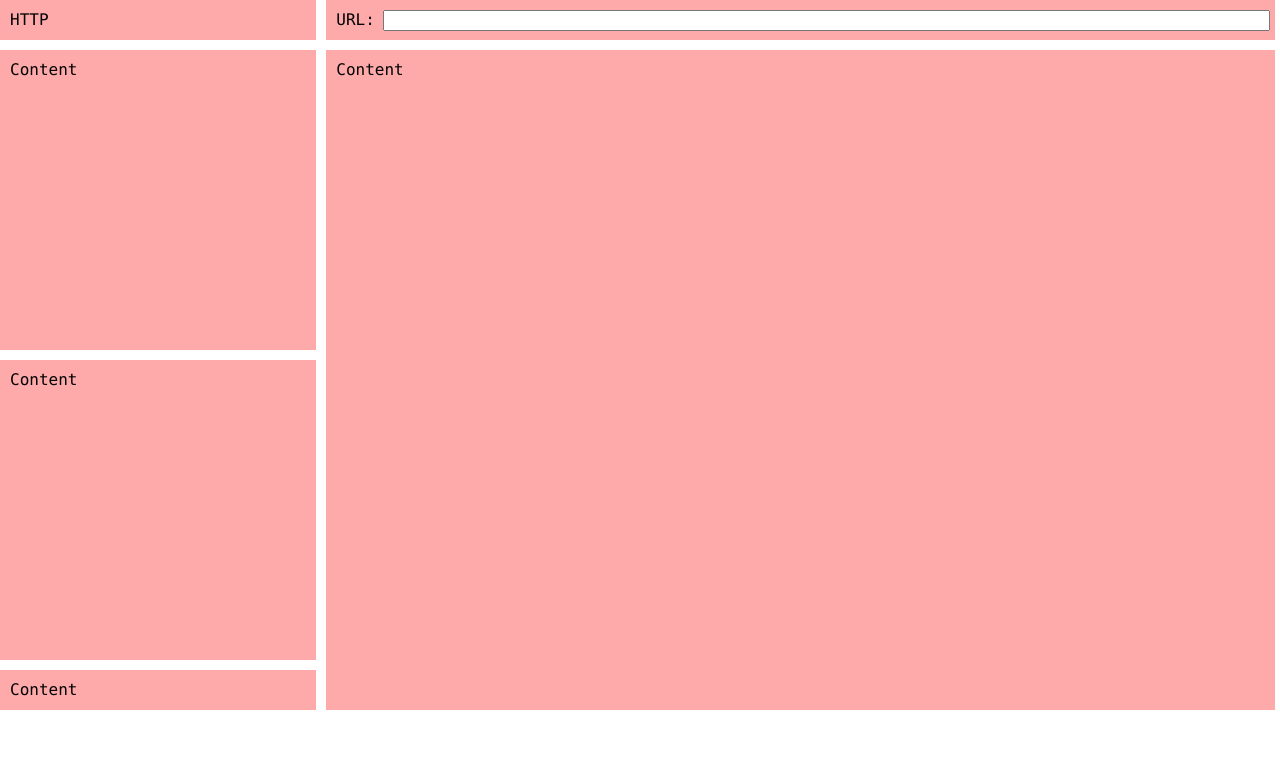
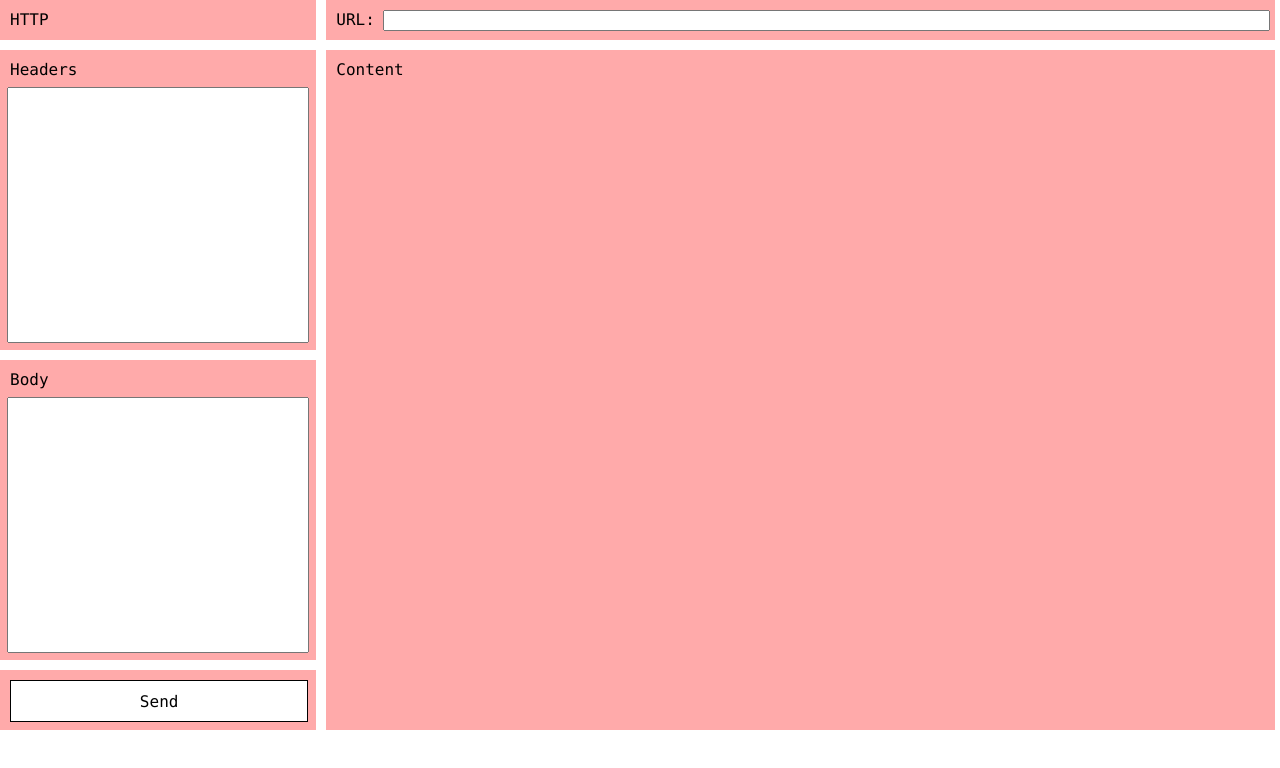
Before and after one commit to myfunc/api-client-extended, a website: page www/index.html in a window 1280 px wide. Drawn offline with Linux system fonts and the light colour scheme.

Commit message:
Few blocks designed

```diff
--- a/www/index.html
+++ b/www/index.html
@@ -16,9 +16,23 @@
 			</div>
 		</div>
 		<div class="block response-block">Content</div>
-		<div class="block headers-block">Content</div>
-		<div class="block body-block">Content</div>
-		<div class="block send-button-block">Content</div>
+		<div class="block headers-block input-block">
+			<div class="label">Headers</div>
+			<div class="input-wrapper">
+				<textarea class="input"></textarea>
+			</div>
+		</div>
+		<div class="block body-block input-block">
+			<div class="label">Body</div>
+			<div class="input-wrapper">
+				<textarea class="input"></textarea>
+			</div>
+		</div>
+		<div class="block send-button-block">
+			<div class="send-button">
+				<span class="send-button-text">Send</span>
+			</div>
+		</div>
 	</div>
 </body>
 </html>
--- a/www/style.css
+++ b/www/style.css
@@ -7,7 +7,7 @@ body {
 	margin: 10px;
 	display: grid;
 	grid-template-columns: 25% 75%;
-	grid-template-rows: 40px 300px 300px 40px;
+	grid-template-rows: 40px 300px 300px 60px;
 	column-gap: 10px;
 	row-gap: 10px;
 	grid-template-areas:
@@ -19,6 +19,10 @@ body {
 
 .block {
 	padding: 10px;
+}
+
+.label {
+
 }
 
 .url-block {
@@ -56,8 +60,38 @@ body {
 	grid-area: body-block;
 }
 
+.input-block {
+	display: grid;
+	grid-template-rows: 30px auto;
+}
+
+.input-wrapper {
+	height: 100%;
+}
+
+.input-wrapper>.input {
+	width: 100%;
+	height: 100%;
+	resize: none;
+	margin:-3px;
+}
+
 .send-button-block {
 	grid-area: send-button-block;
+}
+
+.send-button {
+	width: 100%;
+	height: 100%;
+	background: white;
+	border: 1px solid black;
+	display: table;
+}
+
+.send-button-text {
+	display: table-cell;
+	vertical-align: middle;
+	text-align: center;
 }
 
 /* debug */
```
